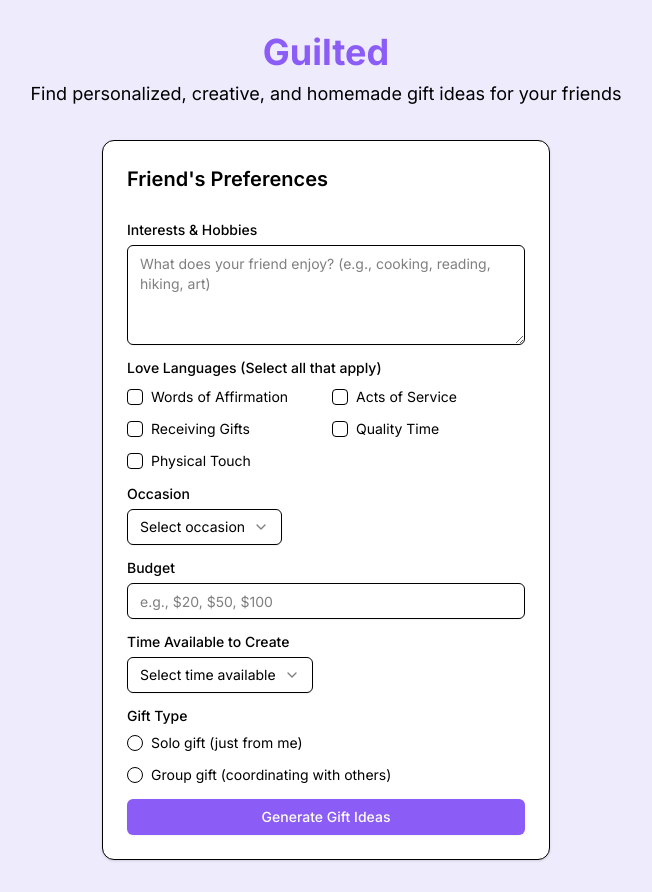
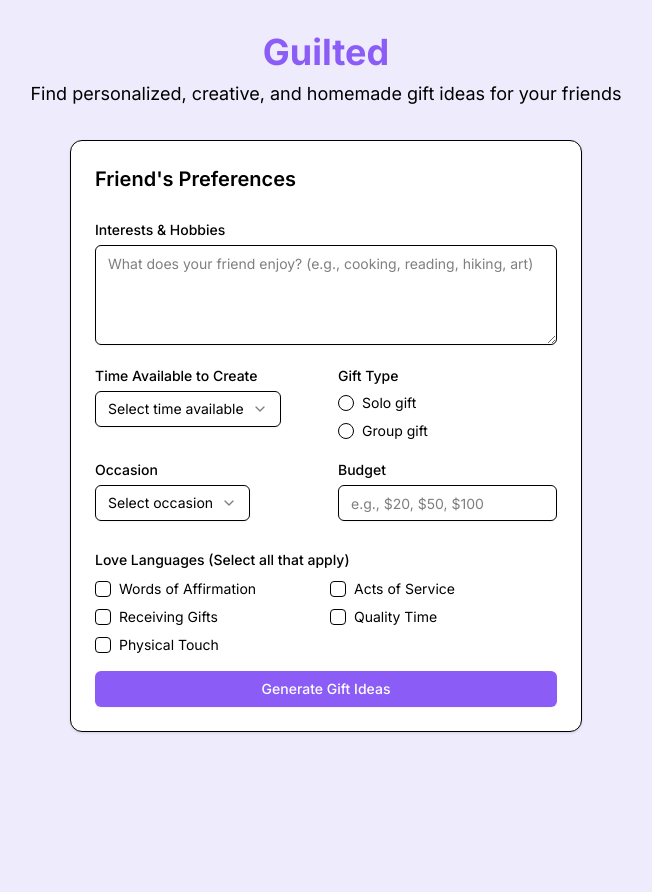
Before and after one commit to kaja-s/guilted, a Next.js app: page / in a window 1280 px wide. Shown: the whole page, without its empty margins (314-966 px from the left). After the commit the page ends 800 px from the top, so only its background shows below. Built offline with nearby package versions, Linux system fonts and the light colour scheme.

Commit message:
Fromatting the user form

```diff
--- a/components/friend-preferences-form.tsx
+++ b/components/friend-preferences-form.tsx
@@ -94,12 +94,13 @@ export function FriendPreferencesForm({
   };
 
   return (
-    <Card className="w-full max-w-md bg-white">
+    <Card className="w-full max-w-lg bg-white">
       <CardHeader>
         <CardTitle className="text-xl">{"Friend's Preferences"}</CardTitle>
       </CardHeader>
       <CardContent>
         <form onSubmit={handleSubmit} className="space-y-4">
+          <div className="grid grid-cols-1 md:grid-cols-2 gap-6">
             {/* Interests */}
             <div className="space-y-2 md:col-span-2">
               <Label htmlFor="interests">Interests & Hobbies</Label>
@@ -113,28 +114,49 @@ export function FriendPreferencesForm({
               />
             </div>
 
-          {/* Love Language */}
-          <div className="space-y-3 md:col-span-2">
-            <Label>Love Languages (Select all that apply)</Label>
-            <div className="grid grid-cols-1 sm:grid-cols-2 gap-3">
-              {LOVE_LANGUAGES.map((loveLanguage) => (
-                <div key={loveLanguage} className="flex items-center space-x-2">
-                  <Checkbox
-                    id={loveLanguage}
-                    checked={preferences.loveLanguage.includes(loveLanguage)}
-                    onCheckedChange={(checked) =>
-                      handleLoveLanguageChange(loveLanguage, checked as boolean)
-                    }
-                  />
-                  <Label
-                    htmlFor={loveLanguage}
-                    className="text-sm font-normal cursor-pointer"
+            {/* Time Available */}
+            <div className="space-y-2">
+              <Label htmlFor="timeAvailable">Time Available to Create</Label>
+              <Select
+                value={preferences.timeAvailable}
+                onValueChange={handleSelectChange("timeAvailable")}
               >
-                    {loveLanguage}
+                <SelectTrigger id="timeAvailable">
+                  <SelectValue placeholder="Select time available" />
+                </SelectTrigger>
+                <SelectContent>
+                  <SelectItem value="1-2 hours">1-2 hours</SelectItem>
+                  <SelectItem value="Half a day">Half a day</SelectItem>
+                  <SelectItem value="1 day">1 day</SelectItem>
+                  <SelectItem value="2-3 days">2-3 days</SelectItem>
+                  <SelectItem value="1 week">1 week</SelectItem>
+                  <SelectItem value="2+ weeks">2+ weeks</SelectItem>
+                  <SelectItem value="No time limit">No time limit</SelectItem>
+                </SelectContent>
+              </Select>
+            </div>
+
+            {/* Solo or Group Gift */}
+            <div className="space-y-3">
+              <Label>Gift Type</Label>
+              <RadioGroup
+                value={preferences.giftType}
+                onValueChange={handleSelectChange("giftType")}
+                className="flex flex-col space-y-1"
+              >
+                <div className="flex items-center space-x-2">
+                  <RadioGroupItem value="solo" id="solo" />
+                  <Label htmlFor="solo" className="font-normal">
+                    Solo gift
                   </Label>
                 </div>
-              ))}
+                <div className="flex items-center space-x-2">
+                  <RadioGroupItem value="group" id="group" />
+                  <Label htmlFor="group" className="font-normal">
+                    Group gift
+                  </Label>
                 </div>
+              </RadioGroup>
             </div>
 
             {/* Occasion */}
@@ -175,49 +197,35 @@ export function FriendPreferencesForm({
               />
             </div>
 
-          {/* Time Available */}
-          <div className="space-y-2">
-            <Label htmlFor="timeAvailable">Time Available to Create</Label>
-            <Select
-              value={preferences.timeAvailable}
-              onValueChange={handleSelectChange("timeAvailable")}
+            {/* Love Language */}
+            <div className="space-y-3 md:col-span-2">
+              <Label>Love Languages (Select all that apply)</Label>
+              <div className="grid grid-cols-1 sm:grid-cols-2 gap-2">
+                {LOVE_LANGUAGES.map((loveLanguage) => (
+                  <div
+                    key={loveLanguage}
+                    className="flex items-center space-x-2"
                   >
-              <SelectTrigger id="timeAvailable">
-                <SelectValue placeholder="Select time available" />
-              </SelectTrigger>
-              <SelectContent>
-                <SelectItem value="1-2 hours">1-2 hours</SelectItem>
-                <SelectItem value="Half a day">Half a day</SelectItem>
-                <SelectItem value="1 day">1 day</SelectItem>
-                <SelectItem value="2-3 days">2-3 days</SelectItem>
-                <SelectItem value="1 week">1 week</SelectItem>
-                <SelectItem value="2+ weeks">2+ weeks</SelectItem>
-                <SelectItem value="No time limit">No time limit</SelectItem>
-              </SelectContent>
-            </Select>
-          </div>
-
-          {/* Solo or Group Gift */}
-          <div className="space-y-3">
-            <Label>Gift Type</Label>
-            <RadioGroup
-              value={preferences.giftType}
-              onValueChange={handleSelectChange("giftType")}
-              className="flex flex-col space-y-2"
+                    <Checkbox
+                      id={loveLanguage}
+                      checked={preferences.loveLanguage.includes(loveLanguage)}
+                      onCheckedChange={(checked) =>
+                        handleLoveLanguageChange(
+                          loveLanguage,
+                          checked as boolean
+                        )
+                      }
+                    />
+                    <Label
+                      htmlFor={loveLanguage}
+                      className="text-sm font-normal cursor-pointer"
                     >
-              <div className="flex items-center space-x-2">
-                <RadioGroupItem value="solo" id="solo" />
-                <Label htmlFor="solo" className="font-normal">
-                  Solo gift (just from me)
+                      {loveLanguage}
                     </Label>
                   </div>
-              <div className="flex items-center space-x-2">
-                <RadioGroupItem value="group" id="group" />
-                <Label htmlFor="group" className="font-normal">
-                  Group gift (coordinating with others)
-                </Label>
+                ))}
               </div>
-            </RadioGroup>
+            </div>
           </div>
 
           {/* Submit Button */}
```
Lines whose indentation alone changed are shown as unchanged.
